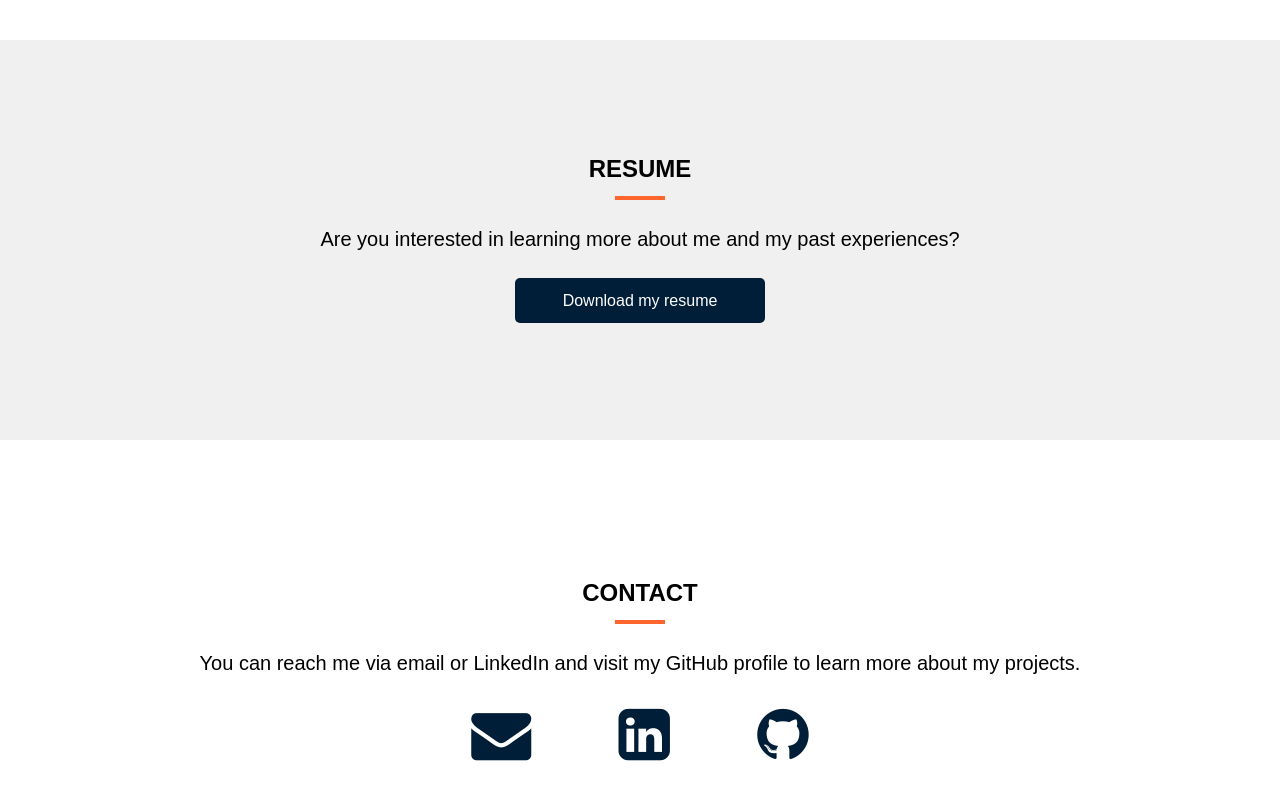
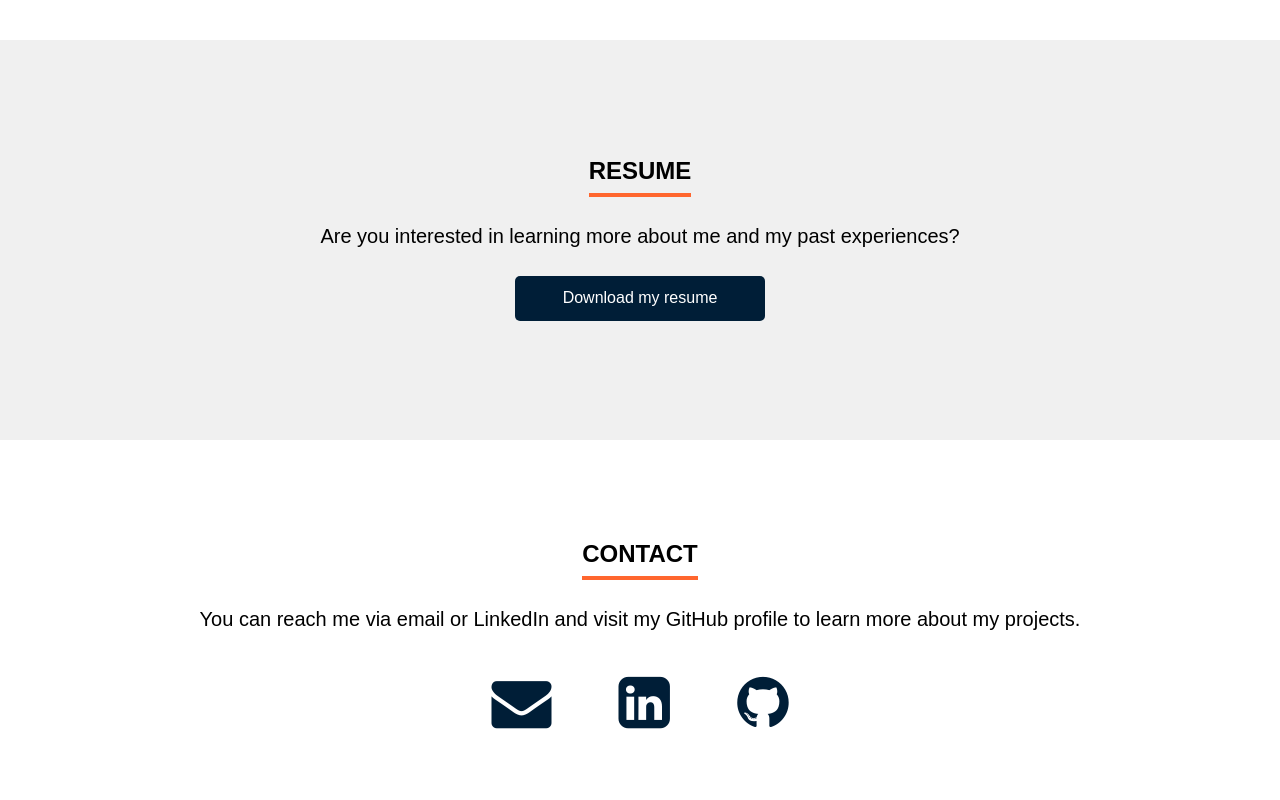
Before and after one commit to antoinedery/antoinedery.github.io, a plain HTML site: page index.html in a window 1280 px wide. Shown: the part 1560-2360 px from the top of the page. Drawn offline with nearby package versions, Linux system fonts and the light colour scheme; a web font is replaced by a local one.

```diff
--- a/index.html
+++ b/index.html
@@ -38,7 +38,7 @@
                         <ul>
                             <li>Third year software engineering student at Polytechnique Montréal (expected graduation : December 2023)</li>
                             <li>Hands-on experience in web development and object oriented programming</li>
-                            <li>Passionate about artificial intelligence and process automation</li>
+                            <li>Interested in artificial intelligence and process automation</li>
                             <li>Abilities to write documentation and reports</li>
                             <li>Leadership, rigor and resilience developed through internships and personal projects</li>
                             <!-- <li>- Front-End: Angular, TypeScript, JavaScript, HTML/CSS</li>
@@ -53,9 +53,11 @@
 
     <section class="section-even" id="projects">
         <div class="container">
+            <div class="section-title-container">
                 <div>
                     <h1 class="section-title">PROJECTS & ACCOMPLISHMENTS</h1>
                     <hr class="hr">
+                </div>
             </div>
             <p>PROJECTS ipsum dolor sit amet, consectetur adipiscing elit, sed do eiusmod tempor incididunt
                 ut labore et dolore magna aliqua. Ut enim ad minim veniam, quis nostrud exercitation ullamco
@@ -73,8 +75,10 @@
     <section class="section-odd half-section" id="resume">
         <div class="container">
             <div class="section-title-container">
+                <div>
                     <h1 class="section-title">RESUME</h1>
                     <hr class="hr">
+                </div>
             </div>
             <div id="resume-container">
                 <p class="resume-text">Are you interested in learning more about me and my past experiences?</p>
@@ -90,15 +94,17 @@
     <section class="section-even half-section" id="contact">
         <div class="container">
             <div class="section-title-container">
+                <div>
                     <h1 class="section-title">CONTACT</h1>
                     <hr class="hr">
+                </div>
             </div>
             <div id="social-container">
                 <p class="resume-text">You can reach me via email or LinkedIn and visit my GitHub profile to learn more about my projects.</p>
                 <div id="footer-social">
 
                     <a tabindex=-1 href="mailto:antoinedery12@hotmail.fr" target="_blank">
-                        <i id="linkedin" class="fa fa-envelope"></i>
+                        <i id="mail" class="fa fa-envelope"></i>
                     </a>
 
                     <a tabindex=-1 href="https://www.linkedin.com/in/antoine-dery/" target="_blank">
--- a/styles.css
+++ b/styles.css
@@ -25,6 +25,12 @@
     padding:0;
     width: 100%;
     position: fixed;
+    display:flex;
+    flex-wrap: wrap;
+    justify-content: center;
+    align-items: center;
+    height:70px;
+    box-shadow: 0px 0px 10px 2px #000000;
 }
 
 .container{
@@ -34,13 +40,6 @@
     flex-wrap: wrap;
 }
 
-#header {
-    display:flex;
-    flex-wrap: wrap;
-    justify-content: center;
-    align-items: center;
-    height:70px;
-}
 
 header .container{
     display:flex;
@@ -107,18 +106,12 @@
 
 .section-title{
     width:100%;
-    text-align: left;
-    margin:5px 20px;
-}
-
-.section-title{
-    width:100%;
     text-align: center;
-    margin:5px 20px;
+    margin:5px 0;
 }
 
 .hr{
-    width: 50px;
+    width: 100%;
     height: 4px;
     background-color: rgb(255, 102, 46);;
     border: none;
@@ -127,7 +120,7 @@
 .section-title-container{
     display:flex;
     flex-wrap: wrap;
-
+    justify-content: center;
     width:100%;
 }
 
@@ -256,24 +249,25 @@
     display: flex;
     justify-content: center;
     flex-wrap: wrap;
-    height:75px;
 }
 
 #footer-social{
     display: flex;
-    justify-content: space-evenly;
+    justify-content: space-between;
     align-items:center;
     margin-top: 10px;
-    width:50%;
+    width:30%;
+    height:85px;
 }
 
-#github, #linkedin{
+#github, #linkedin, #mail{
     font-size:60px;
     color: rgb(0, 30, 55);
     transition:0.25s ease;
+    margin:0 5px;
 }
 
-#github:hover, #linkedin:hover{
+#github:hover, #linkedin:hover, #mail:hover{
     cursor:pointer;
     color:rgb(255, 102, 46);
     transition:0.25s ease;
```
Lines whose indentation alone changed are shown as unchanged.
